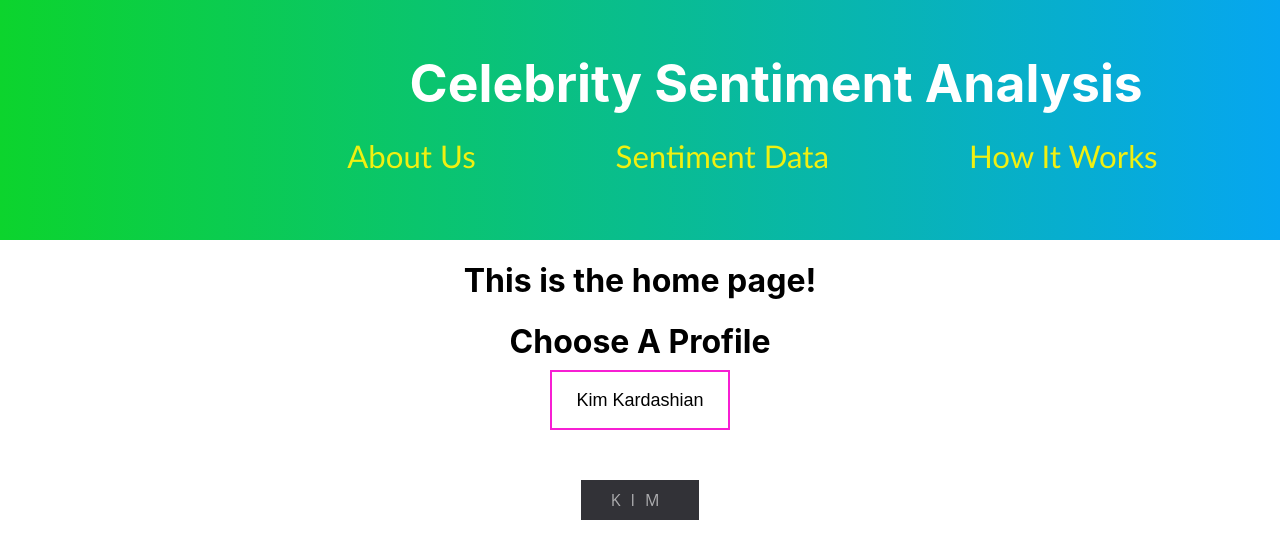
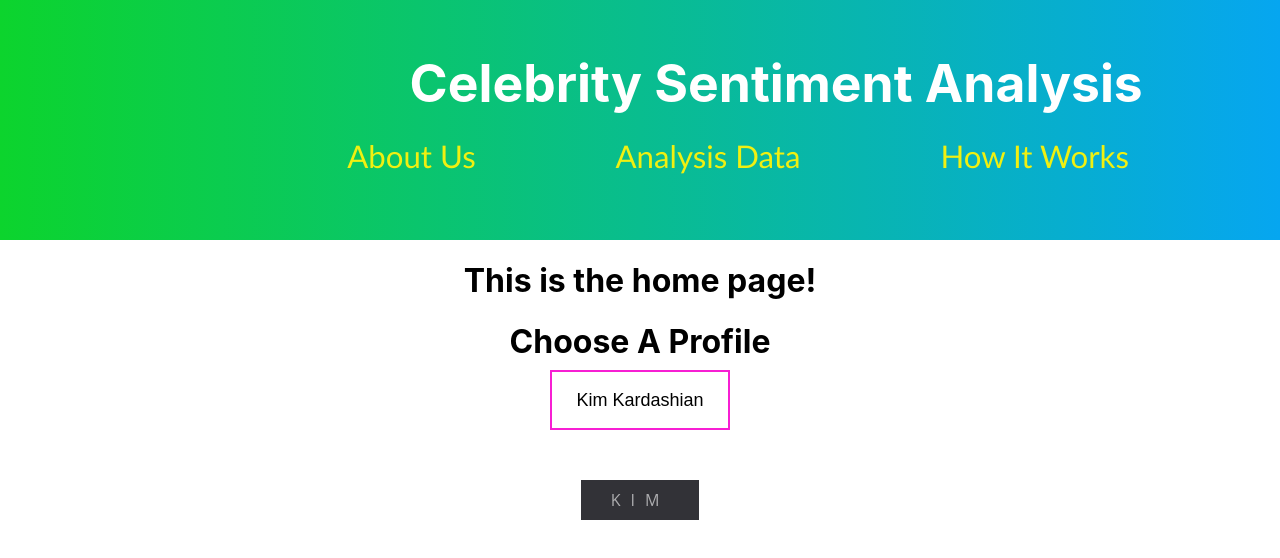
Before and after one commit to rosier101/Senior-Capstone, a React (Create React App) app: page / in a window 1280 px wide. Shown: the top 558 px of the page. Built offline with nearby package versions, Linux system fonts and the light colour scheme.

Commit message:
Fixed some homepage errors

```diff
--- a/src/components/Header.js
+++ b/src/components/Header.js
@@ -14,7 +14,7 @@
           <img src=''></img>
         </a>
 
-        {/*<nav className='new nav'> */}
+
         <div className='top'>
           <p id='title'>Celebrity Sentiment Analysis</p>
 
@@ -27,7 +27,7 @@
         {/*</nav> */}
         <div className='menu-icon' onClick={this.handleClick}></div>
 
-        {/*This contains News, Opinions, and Solutions on header */}
+        {/*This contains what is in the header */}
         <ul className='nav-menu'>
           {MenuItems.map((item, index) => {
             return (
--- a/src/components/MenuItems.js
+++ b/src/components/MenuItems.js
@@ -5,8 +5,8 @@
 		cName: 'nav-links',
 	},
 	{
-		title: 'Sentiment Data',
-		url: '',
+		title: 'Analysis Data',
+		url: '/Analysis',
 		cName: 'nav-links',
 	},
 	{
```
